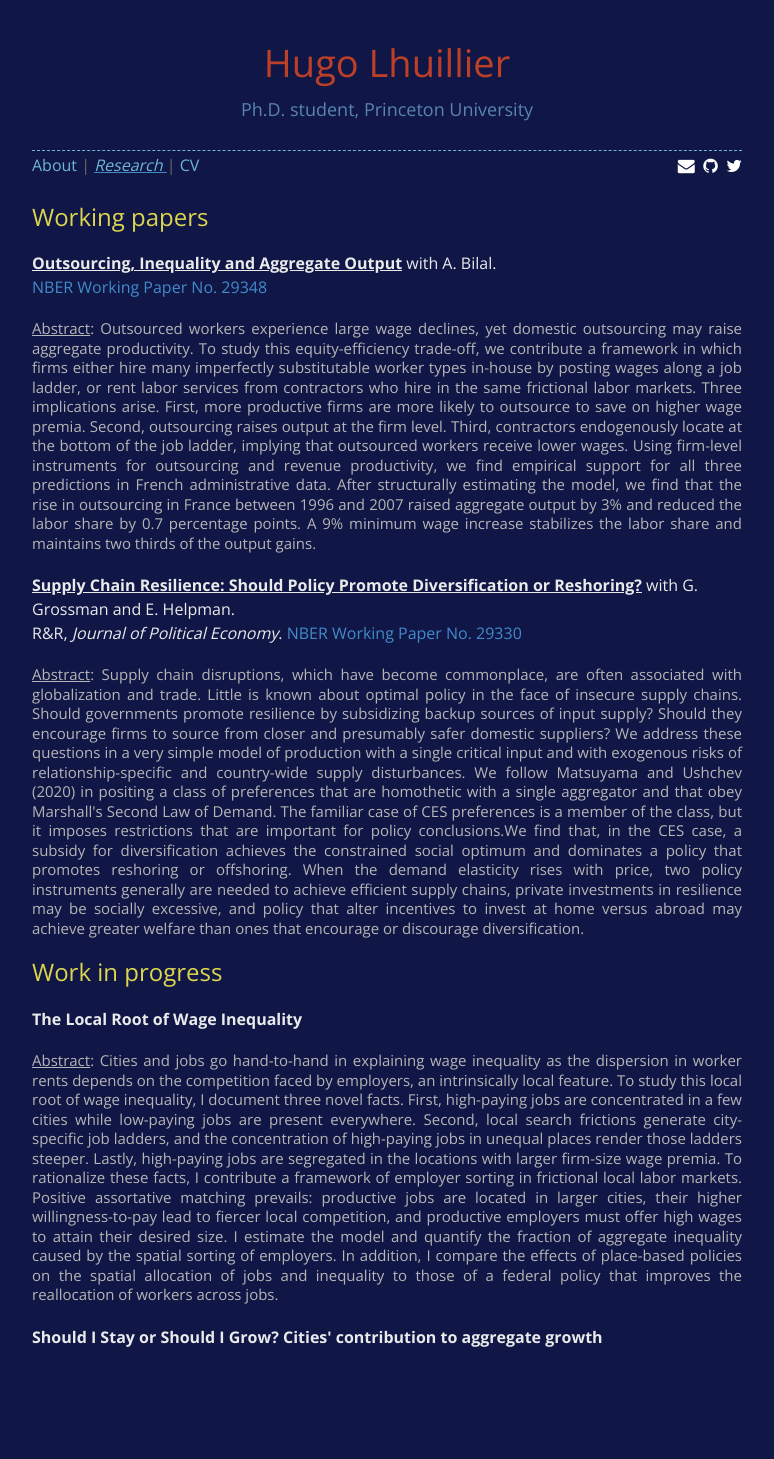
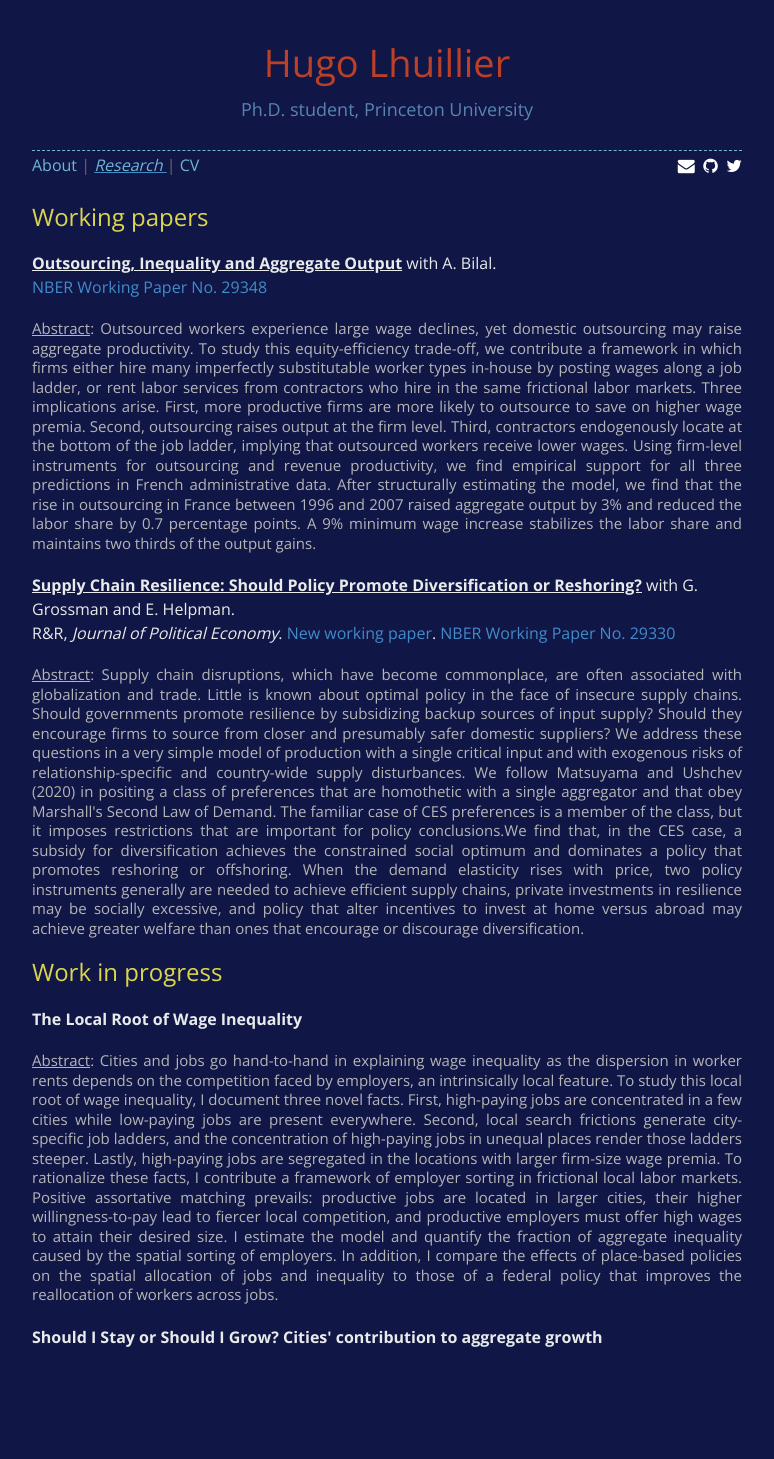
Before and after one commit to HugoLhuillier/hugolhuillier.github.io, a Jekyll site: the page built from research.html, in a window 1280 px wide. Shown: the whole page, without its empty margins (253-1027 px from the left). Built offline with Jekyll 4.4.1, drawn with Linux system fonts in a browser that asks for light colours; nearby versions of some CDN libraries; comment, search, counter and statistics services are not loaded.

Commit message:
:recycle: new WP with G&E

```diff
--- a/research.html
+++ b/research.html
@@ -11,7 +11,7 @@
 <h6><u>Abstract</u>: Outsourced workers experience large wage declines, yet domestic outsourcing may raise aggregate productivity. To study this equity-efficiency trade-off, we contribute a framework in which firms either hire many imperfectly substitutable worker types in-house by posting wages along a job ladder, or rent labor services from contractors who hire in the same frictional labor markets. Three implications arise. First, more productive firms are more likely to outsource to save on higher wage premia. Second, outsourcing raises output at the firm level. Third, contractors endogenously locate at the bottom of the job ladder, implying that outsourced workers receive lower wages. Using firm-level instruments for outsourcing and revenue productivity, we find empirical support for all three predictions in French administrative data. After structurally estimating the model, we find that the rise in outsourcing in France between 1996 and 2007 raised aggregate output by 3% and reduced the labor share by 0.7 percentage points. A 9% minimum wage increase stabilizes the labor share and maintains two thirds of the output gains. </h6>
 
 <b> <a href="./files/papers/grossman2021supply.pdf" target="blank"> <span class="char2"> Supply Chain Resilience: Should Policy Promote Diversification or Reshoring?</span></a></b> with G. Grossman and E. Helpman. <br>
-R&R, <i>Journal of Political Economy</i>. <a href="https://www.nber.org/papers/w29330" target="blank"> NBER Working Paper No. 29330 </a> </p>
+R&R, <i>Journal of Political Economy</i>. <a href="./files/papers/grossman2022supply.pdf" target="blank">New working paper</a>. <a href="https://www.nber.org/papers/w29330" target="blank"> NBER Working Paper No. 29330 </a> </p>
 
 <h6><u>Abstract</u>: Supply chain disruptions, which have become commonplace, are often associated with globalization and trade. Little is known about optimal policy in the face of insecure supply chains. Should governments promote resilience by subsidizing backup sources of input supply? Should they encourage firms to source from closer and presumably safer domestic suppliers? We address these questions in a very simple model of production with a single critical input and with exogenous risks of relationship-specific and country-wide supply disturbances. We follow Matsuyama and Ushchev (2020) in positing a class of preferences that are homothetic with a single aggregator and that obey Marshall's Second Law of Demand. The familiar case of CES preferences is a member of the class, but it imposes restrictions that are important for policy conclusions.We find that, in the CES case, a subsidy for diversification achieves the constrained social optimum and dominates a policy that promotes reshoring or offshoring. When the demand elasticity rises with price, two policy instruments generally are needed to achieve efficient supply chains, private investments in resilience may be socially excessive, and policy that alter incentives to invest at home versus abroad may achieve greater welfare than ones that encourage or discourage diversification. </h6>
 
```
Also changed, not shown: 2 other files.
